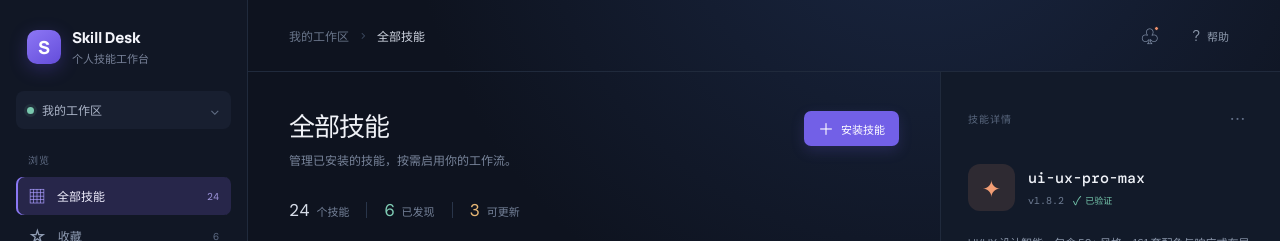
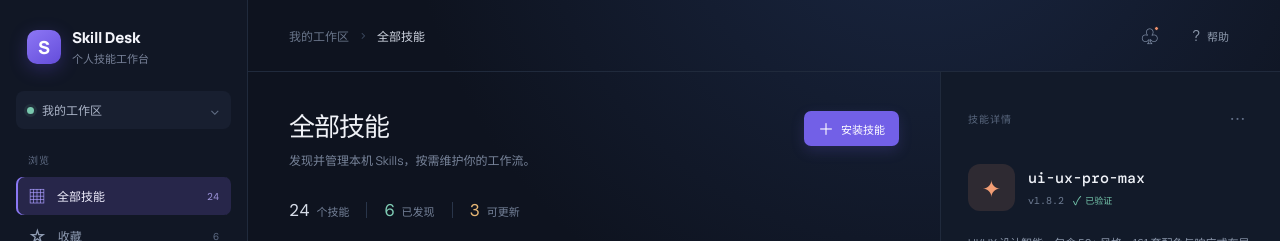
Before and after one commit to xuCesar/smple-skills-management, a React (Vite) app: page / in a window 1280 px wide. Shown: the top 241 px of the page. Built offline with nearby package versions, Linux system fonts and the light colour scheme.

Commit message:
fix: align defaults and library copy with local model

```diff
--- a/src/App.tsx
+++ b/src/App.tsx
@@ -91,7 +91,7 @@ export function App() {
         <header className="topbar"><div className="breadcrumb"><span>我的工作区</span><Icon size={13}>›</Icon><strong>全部技能</strong></div><div className="top-actions"><button className="icon-button" aria-label="通知"><Icon>♧</Icon><span className="notification-dot" /></button><button className="help-button"><Icon size={15}>?</Icon> 帮助</button></div></header>
         <div className="content-grid">
           <section className="skills-column">
-            <div className="page-heading"><div><h1>全部技能</h1><p>管理已安装的技能，按需启用你的工作流。</p></div><button className="primary-button" onClick={() => setShowModal(true)}><Icon size={16}>＋</Icon> 安装技能</button></div>
+            <div className="page-heading"><div><h1>全部技能</h1><p>发现并管理本机 Skills，按需维护你的工作流。</p></div><button className="primary-button" onClick={() => setShowModal(true)}><Icon size={16}>＋</Icon> 安装技能</button></div>
             <div className="summary-row"><div className="summary-item"><span className="summary-number">{skills.length + 18}</span><span>个技能</span></div><div className="summary-divider" /><div className="summary-item"><span className="summary-number accent">{skills.length}</span><span>已发现</span></div><div className="summary-divider" /><div className="summary-item"><span className="summary-number warm">3</span><span>可更新</span></div></div>
             <div className="toolbar"><div className="search-box"><Icon size={16}>⌕</Icon><input value={query} onChange={(event) => setQuery(event.target.value)} placeholder="搜索技能名称或描述" /><kbd>⌘ K</kbd></div><div className="filter-tabs">{categoryFilters.map((item) => <button key={item} className={filter === item ? 'selected' : ''} onClick={() => setFilter(item)}>{item}</button>)}</div><button className="sort-button" onClick={scan} disabled={scanning}><Icon size={14}>↻</Icon> {scanning ? '扫描中…' : snapshot ? '重新扫描' : '扫描目录'}</button></div>
             <div className="skills-list">
```
Also changed, not shown: 1 other file (tests, documents, lock files or other folders).
